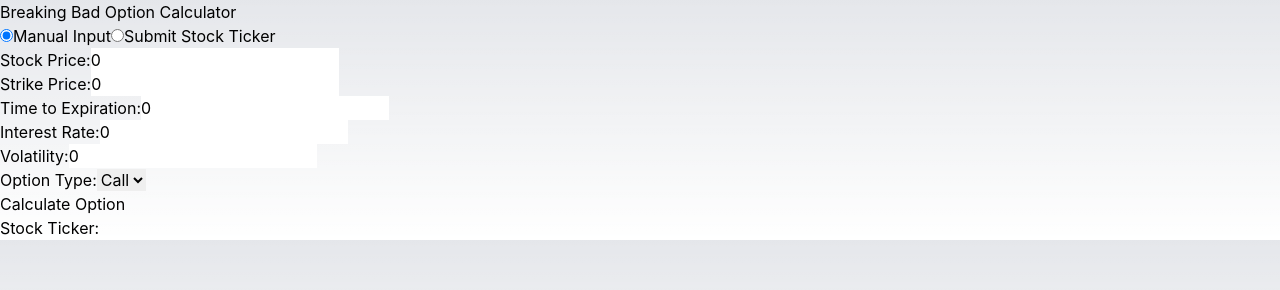
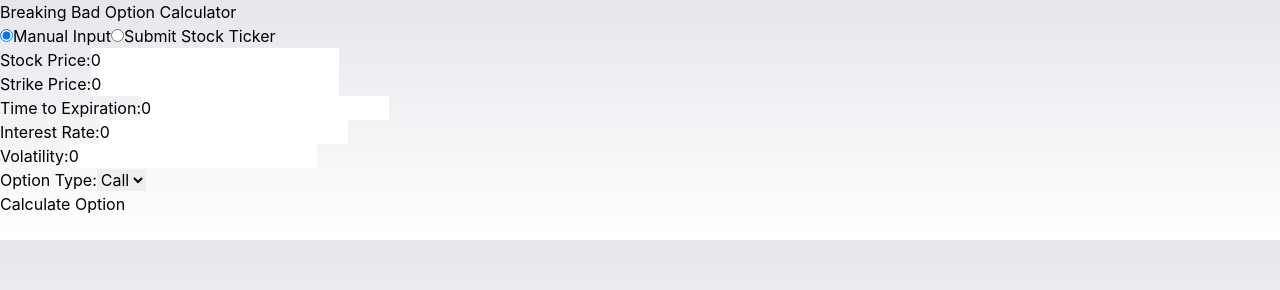
Before and after one commit to gongahkia/breaking-bad, a Next.js app in the folder src/breaking-bad/: page / in a window 1280 px wide. Shown: the top 290 px of the page. Built offline with nearby package versions, Linux system fonts and the light colour scheme.

Commit message:
feat(app): added

```diff
--- a/src/breaking-bad/components/OptionCalculator.tsx
+++ b/src/breaking-bad/components/OptionCalculator.tsx
@@ -146,6 +146,8 @@ export default function OptionCalculator() {
         </form>
       )}
 
+      {inputMethod === "ticker" && <p>Note: Due to Alpha Vantage's 25 request/day limit, stock data is only fetched when you submit a ticker.</p>}
+
       {inputMethod === "ticker" && !shouldFetch && <p>Please enter a valid ticker symbol.</p>}
       {inputMethod === "ticker" && error && <p>Error fetching data for {submittedTicker}.</p>}
 
@@ -204,8 +206,6 @@ export default function OptionCalculator() {
         </div>
       )}
 
-      Stock Ticker:
-      {inputMethod === "ticker" && <p>Note: Due to Alpha Vantage's 25 request/day limit, stock data is only fetched when you submit a ticker.</p>}
       <br></br>
     </div>
   )
```
